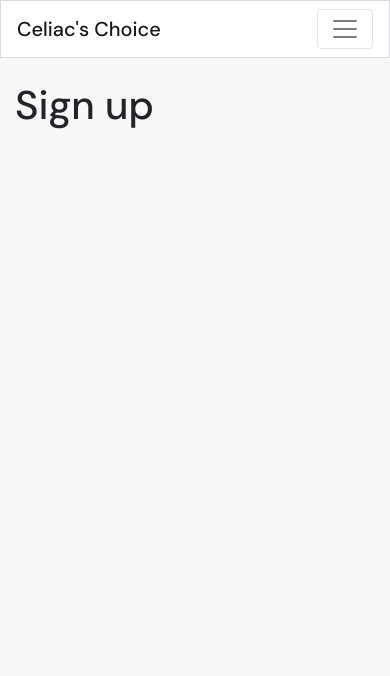
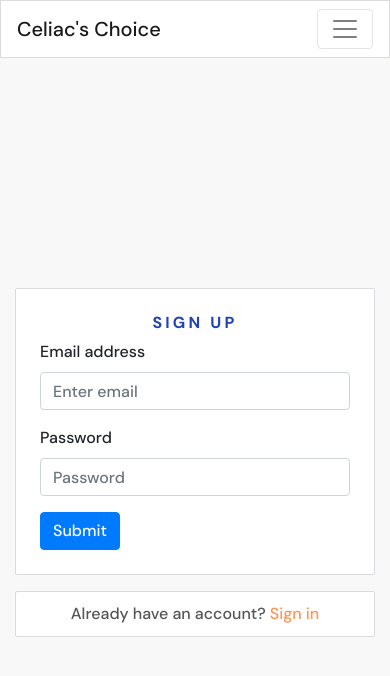
Before and after one commit to SofiaNords/celiacs-choice, a React (Create React App) app: page /signup in a window 390 px wide. Shown: the top 676 px of the page. Built offline with nearby package versions, Linux system fonts and the light colour scheme.

Commit message:
Add Sign up page and form

```diff
--- a/src/App.js
+++ b/src/App.js
@@ -2,6 +2,8 @@
 import NavBar from './components/NavBar';
 import Container from 'react-bootstrap/Container';
 import { Route, Switch } from 'react-router-dom';
+import './api/axiosDefaults';
+import SignUpForm from './pages/auth/SignUpForm';
 
 function App() {
   return (
@@ -12,7 +14,7 @@
           <Route exact path="/" render={() => <h1>Home page</h1>}/>
           <Route exact path="/about" render={() => <h1>About</h1>}/>
           <Route exact path="/signin" render={() => <h1>Sign in</h1>}/>
-          <Route exact path="/signup" render={() => <h1>Sign up</h1>}/>
+          <Route exact path="/signup" render={() => <SignUpForm />}/>
           <Route render={()=><p>Page not found!</p>} />
         </Switch>
       </Container>
--- a/src/App.module.css
+++ b/src/App.module.css
@@ -6,6 +6,25 @@
 
   .Main {
     padding-top: 81px;
+  }
+
+  .Content {
+    background-color: #ffffff;
+    padding: 10px;
+    border-radius: 2px;
+    border: 1px solid #dadadf;
+  }
+
+  .FillerImage {
+    object-fit: cover;
+    height: 100%;
+    width: 100%;
+  }
+
+  .Image {
+    max-height: 40vh;
+    max-width: 100%;
+    object-fit: contain;
   }
 
   * {
@@ -26,6 +45,10 @@
     transition: color ease-in-out 0.3s;
   }
 
+  input[type="file"] {
+    display: none;
+  }
+
   i {
     color: #cfced3;
     font-size: 1.6rem;
@@ -38,3 +61,22 @@
     transition: color ease-in-out 0.3s;
     color: #2142b2;
   }
+
+  figure {
+    text-align: center;
+    display: inline-block;
+  }
+
+  /* scrollbar */
+  *::-webkit-scrollbar {
+    width: 5px;
+  }
+  *::-webkit-scrollbar-track {
+    background: #f1f1f1;
+  }
+  *::-webkit-scrollbar-thumb {
+    background: #888;
+  }
+  *::-webkit-scrollbar-thumb:hover {
+    background: #555;
+  }
--- /dev/null
+++ b/src/api/axiosDefaults.js
@@ -0,0 +1,5 @@
+import axios from "axios";
+
+axios.defaults.baseURL = 'https://celiacs-api-bf52b941b62a.herokuapp.com/'
+axios.defaults.headers.post['Content-Type'] = 'multipart/form-data'
+axios.defaults.withCredentials = true
--- /dev/null
+++ b/src/pages/auth/SignUpForm.js
@@ -0,0 +1,54 @@
+import React from "react";
+import { Link } from "react-router-dom";
+
+import styles from "../../styles/SignInUpForm.module.css";
+import btnStyles from "../../styles/Button.module.css";
+import appStyles from "../../App.module.css";
+
+import { Form, Button, Image, Col, Row, Container } from "react-bootstrap";
+
+const SignUpForm = () => {
+    return (
+        <Row className={styles.Row}>
+            <Col className="my-auto py-2 p-md-2" md={6}>
+                <Container className={`${appStyles.Content} p-4 `}>
+                    <h1 className={styles.Header}>sign up</h1>
+
+                    <Form>
+                        <Form.Group controlId="formBasicEmail">
+                            <Form.Label>Email address</Form.Label>
+                            <Form.Control type="email" placeholder="Enter email" />
+                        </Form.Group>
+
+                        <Form.Group controlId="formBasicPassword">
+                            <Form.Label>Password</Form.Label>
+                            <Form.Control type="password" placeholder="Password" />
+                        </Form.Group>
+                        <Button variant="primary" type="submit">
+                            Submit
+                        </Button>
+                    </Form>
+
+                </Container>
+                <Container className={`mt-3 ${appStyles.Content}`}>
+                    <Link className={styles.Link} to="/signin">
+                        Already have an account? <span>Sign in</span>
+                    </Link>
+                </Container>
+            </Col>
+            <Col
+                md={6}
+                className={`my-auto d-none d-md-block p-2 ${styles.SignUpCol}`}
+            >
+                <Image
+                    className={`${appStyles.FillerImage}`}
+                    src={
+                        "https://codeinstitute.s3.amazonaws.com/AdvancedReact/hero2.jpg"
+                    }
+                />
+            </Col>
+        </Row>
+    );
+};
+
+export default SignUpForm;
--- /dev/null
+++ b/src/styles/Button.module.css
@@ -0,0 +1,69 @@
+.Button {
+    font-size: 0.8rem;
+    align-self: center;
+    border-radius: 100px;
+    border-color: transparent;
+    padding: 4px 10px;
+    margin-left: 2px;
+    margin-right: 2px;
+    min-width: 75px;
+  }
+
+  .Button:hover {
+    opacity: 0.8;
+    border-color: transparent;
+    cursor: pointer;
+  }
+
+  .Button:hover:active {
+    background-color: #2142b2 !important;
+  }
+
+  .Button:active {
+    background-color: #2142b2 !important;
+  }
+
+  .Button:focus {
+    background-color: #2142b2;
+  }
+
+  .Wide {
+    padding: 10px 50px;
+    width: 100%;
+  }
+
+  .Blue,
+  .BlueOutline:hover,
+  .Bright:hover {
+    background-color: #2142b2;
+    color: #ffffff;
+  }
+
+  .BlueOutline,
+  .Blue:hover {
+    /* border: 1px solid #2142b2; */
+    background-color: #ffffff;
+    color: #2142b2;
+  }
+
+  .Black,
+  .BlackOutline:hover {
+    /* background-color: #242a3d;
+    color: white; */
+    background-color: #242a3d;
+    color: aliceblue;
+  }
+
+  .Black:hover,
+  .BlackOutline {
+    /* background-color: #dadadf;
+    color: #242a3d;
+    border-color: #242a3d; */
+    background-color: aliceblue;
+    color: #242a3d;
+  }
+
+  .Bright {
+    background-color: #2ed9ff;
+    color: #2142b2;
+  }
--- /dev/null
+++ b/src/styles/SignInUpForm.module.css
@@ -0,0 +1,46 @@
+.Row {
+    height: calc(100vh - 81px);
+  }
+  .Input {
+    background: #ffffff;
+    border: 1px solid #f0f1f9;
+    box-sizing: border-box;
+    border-radius: 2px;
+    color: #7177a1;
+    text-align: center;
+    padding: 10px;
+  }
+
+  .Header {
+    font-style: normal;
+    font-weight: bold;
+    font-size: 16px;
+    line-height: 19px;
+    text-align: center;
+    letter-spacing: 0.2em;
+    text-transform: uppercase;
+    color: #2142b2;
+  }
+
+  .Link {
+    text-decoration: none;
+    text-align: center;
+    display: block;
+    margin: auto;
+  }
+
+  .Link span {
+    color: #ff9254;
+  }
+
+  .Container {
+    padding: 30px 10px;
+  }
+
+  .SignInCol {
+    height: 320px;
+  }
+
+  .SignUpCol {
+    height: 375px;
+  }
```
Also changed, not shown: 1 other file (tests, documents, lock files or other folders). Lines whose indentation alone changed are shown as unchanged.
